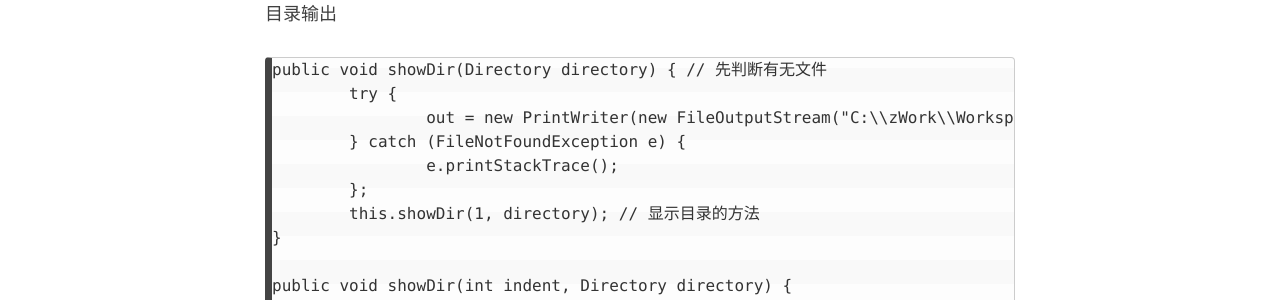
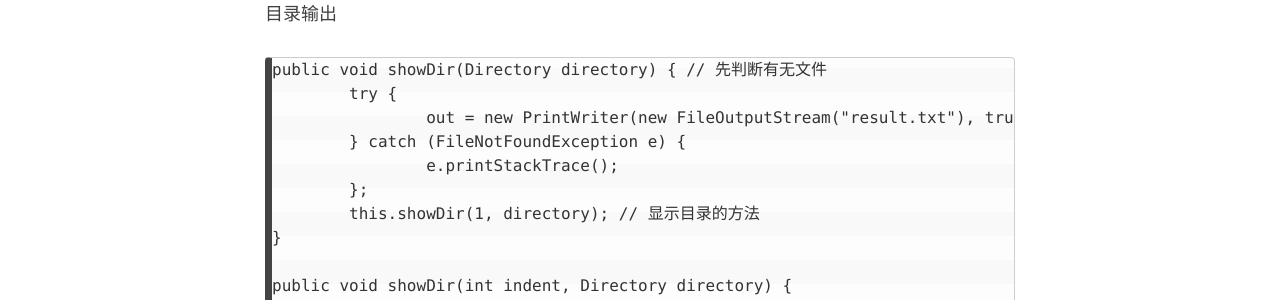
Before and after one commit to Victooory/Victooory.github.io, a Jekyll site: the page built from _posts/2017-06-12-filesacnning.md, in a window 1280 px wide and 900 px high, scrolled down 1034 px. Shown: the part 200-500 px from the top of the window. Built offline with Jekyll 4.4.1, drawn with Linux system fonts in a browser that asks for light colours; nearby versions of some CDN libraries; some of the changed text lies outside the part shown.

Commit message:
文件扫描器

```diff
--- a/_posts/2017-06-12-filesacnning.md
+++ b/_posts/2017-06-12-filesacnning.md
@@ -36,7 +36,7 @@ bigimg: /img/filescanning.png
 
     public void showDir(Directory directory) { // 先判断有无文件
 		try {
-			out = new PrintWriter(new FileOutputStream("C:\\zWork\\Workspaces\\jee\\test\\src\\result.txt"), true);
+			out = new PrintWriter(new FileOutputStream("result.txt"), true);
 		} catch (FileNotFoundException e) {
 			e.printStackTrace();
 		};
```
